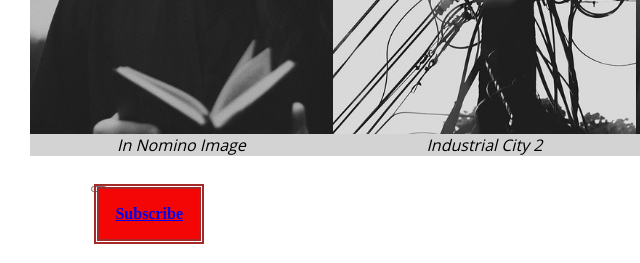
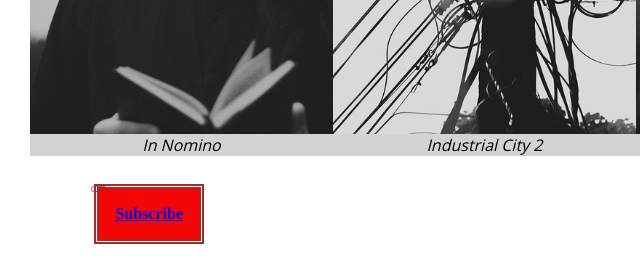
Before and after one commit to congdonan/congdonan.github.io, a plain HTML site: page blog/index.html in a window 1280 px wide. Shown: the part 2580-2843 px from the top of the page, 34-674 px from the left. Drawn offline with Linux system fonts and the light colour scheme.

Commit message:
Update index.html

```diff
--- a/blog/index.html
+++ b/blog/index.html
@@ -109,7 +109,7 @@ Carrot cake candy canes macaroon bonbon jujubes marshmallow donut. Powder tart s
                         <img src="images/in-nomino.jpg" alt="In Nomino woman reading book and blowing smoke">
 
                         <figcaption>
-                            In Nomino Image
+                            In Nomino
                         </figcaption></figure> <figure>
 <img src="images/industrial-city-2.jpg" alt="Industrial City Portrait 2">
 
```
